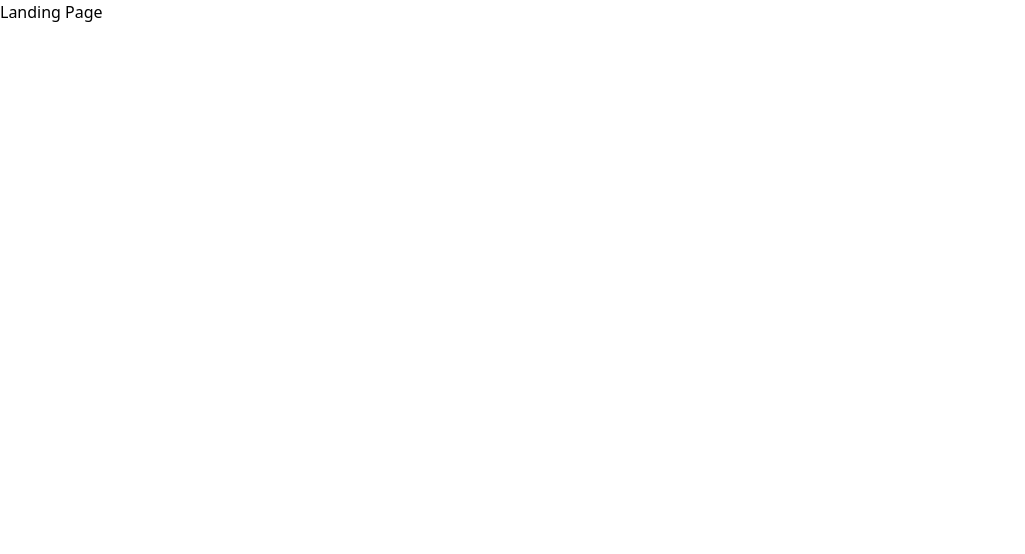
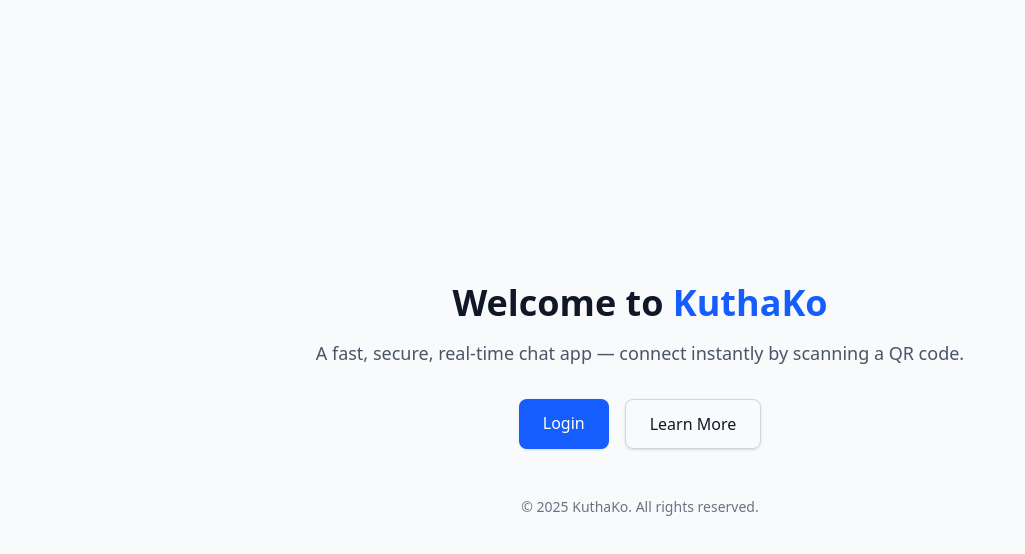
Before and after one commit to Hello-World-Only/KuthaKo-FE, a React (Vite) app in the folder client/: page / in a window 1280 px wide. Shown: the top 554 px of the page, without its empty margins (0-1025 px from the left). Built offline with nearby package versions, Linux system fonts and the light colour scheme; no server answers.

Commit message:
landing updated

```diff
--- a/client/src/pages/Landing/Landing.jsx
+++ b/client/src/pages/Landing/Landing.jsx
@@ -1,7 +1,36 @@
 export default function Landing() {
   return (
-    <div>
-      <h1>Landing Page</h1>
+    <div className="min-h-screen flex flex-col items-center justify-center bg-gray-50 text-gray-900 px-6">
+      <div className="max-w-2xl text-center">
+        <h1 className="text-4xl font-bold mb-4">
+          Welcome to <span className="text-blue-600">KuthaKo</span>
+        </h1>
+
+        <p className="text-lg text-gray-600 mb-8">
+          A fast, secure, real-time chat app — connect instantly by scanning a
+          QR code.
+        </p>
+
+        <div className="flex gap-4 justify-center">
+          <a
+            href="/login"
+            className="px-6 py-3 bg-blue-600 text-white rounded-lg shadow hover:bg-blue-500 transition"
+          >
+            Login
+          </a>
+
+          <a
+            href="/about"
+            className="px-6 py-3 border border-gray-300 rounded-lg shadow hover:bg-gray-100 transition"
+          >
+            Learn More
+          </a>
+        </div>
+      </div>
+
+      <footer className="mt-12 text-sm text-gray-500">
+        © {new Date().getFullYear()} KuthaKo. All rights reserved.
+      </footer>
     </div>
   );
 }
```
